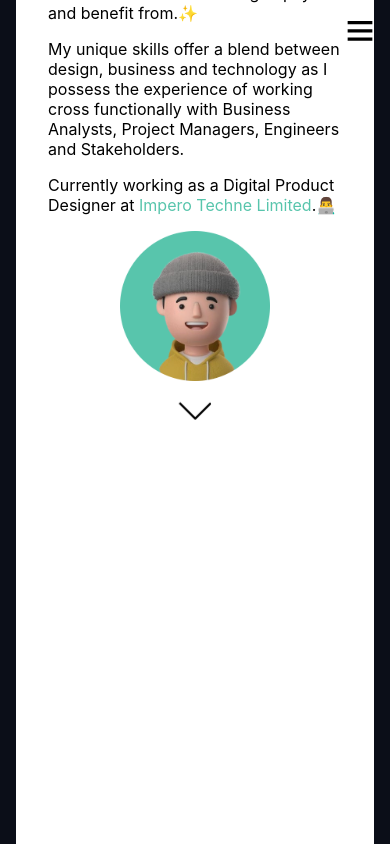
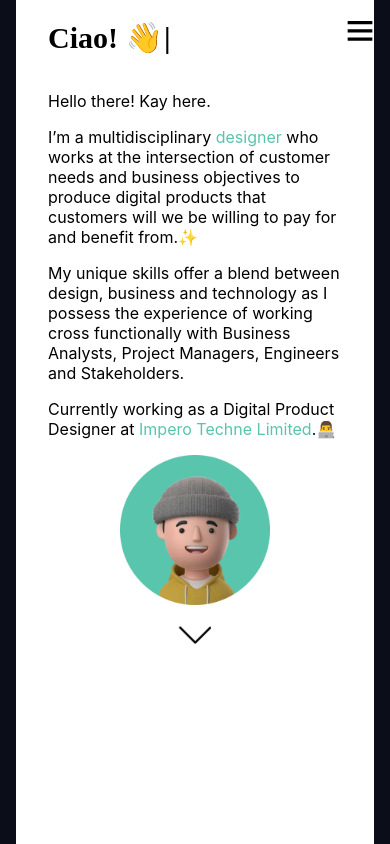
Before and after one commit to jahseed89/portfolio, a React (Create React App) app: page / in a window 390 px wide. Shown: the top 844 px of the page. Built offline with nearby package versions, Linux system fonts and the light colour scheme.

Commit message:
responsiveness

```diff
--- a/src/components/home/Home.js
+++ b/src/components/home/Home.js
@@ -1,8 +1,8 @@
 import React from "react";
 import Avatar from "../../assets/images/grop3.png";
 import { SlArrowDown } from "react-icons/sl";
+import Typewriter from "typewriter-effect";
 import "./home.scss";
-import Typewriter from "typewriter-effect";
 
 const Home = () => {
   return (
--- a/src/components/home/home.scss
+++ b/src/components/home/home.scss
@@ -25,10 +25,9 @@
 
         @media (max-width: 600px) {
             font-size: 30px;
-            margin-bottom: -10rem;
+            margin-top: 4rem;
             width: fit-content;
-            margin-left: auto;
-            margin-right: auto;
+
         }
 
     }
```
